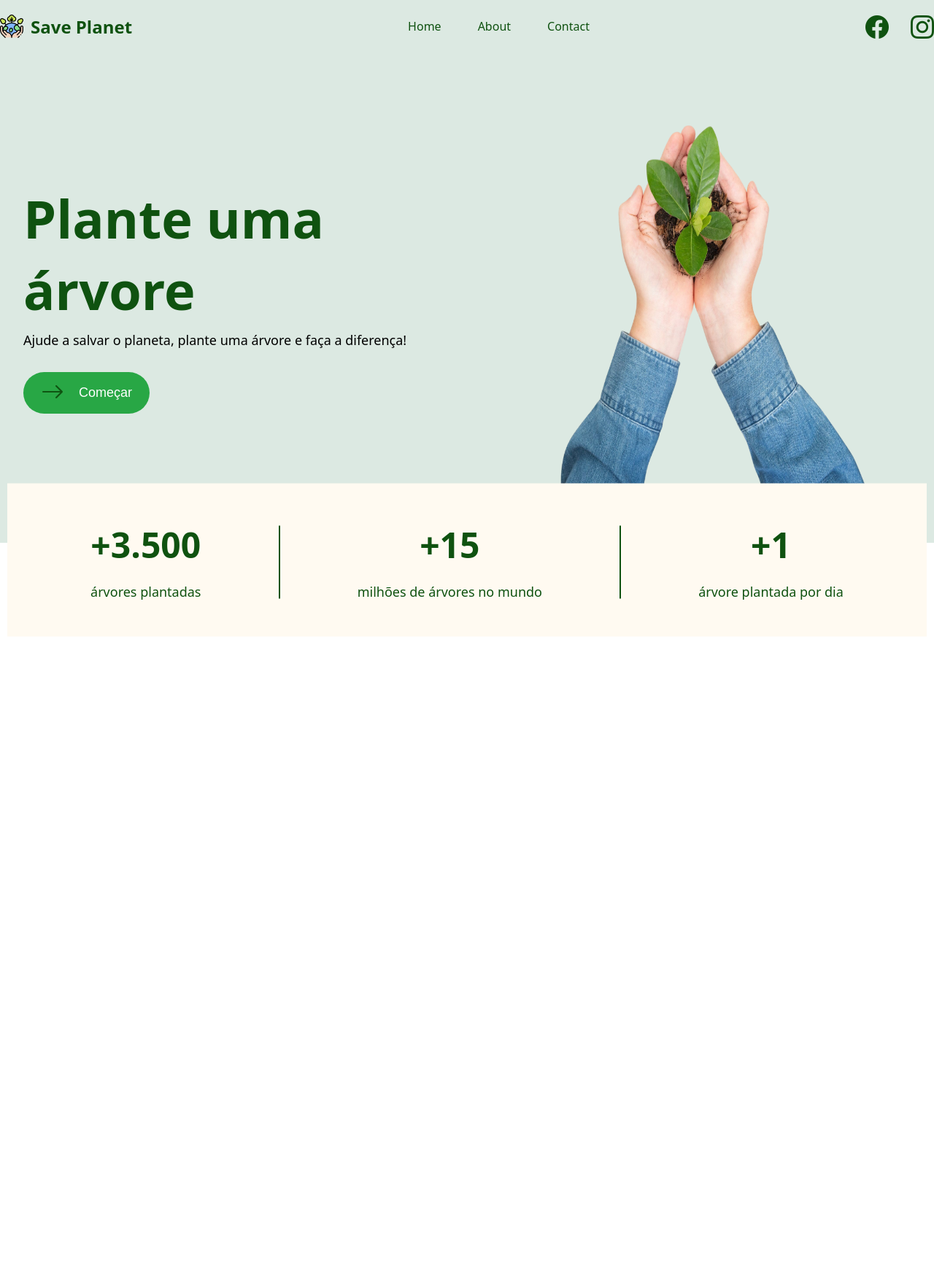
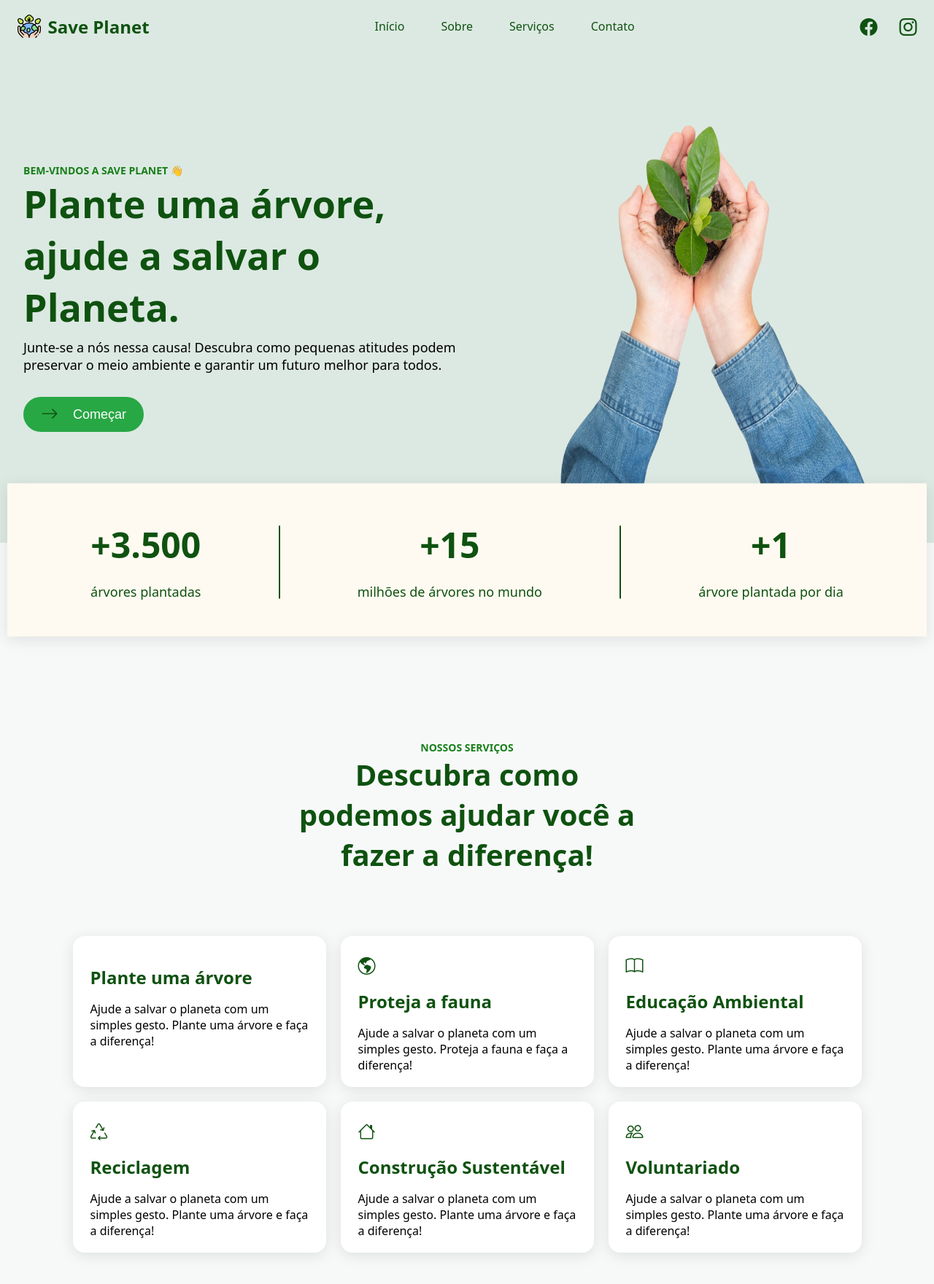
Before and after one commit to brunasilvaraujo/sustainable-nature, a React (Vite) app: page / in a window 1280 px wide. Shown: the top 1760 px of the page at 73% size. Before the commit the page ends 873 px from the top, so only its background shows below. Built offline with nearby package versions, Linux system fonts and the light colour scheme.

Commit message:
feat: Adiciona ServicesSection e alguns ajustes

```diff
--- a/src/App.css
+++ b/src/App.css
@@ -33,7 +33,7 @@ body {
   display: flex;
   align-items: center;
   justify-content: space-between;
-  width: 1333px;
+  width: 1233px;
   height: 72px;
 }
 
@@ -131,7 +131,7 @@ margin-bottom: -25px;
 .hero-content {
   display: flex;
   align-items: center;
-  max-width: 1333px;
+  max-width: 1233px;
   width: 100%;
   gap: 20px;
 }
@@ -140,8 +140,15 @@ margin-bottom: -25px;
   flex: 1;
 }
 
+.head-text{
+  font-size: 14px;
+  font-weight: bold;
+  text-transform: uppercase;
+  color: #177e18;
+}
+
 .hero-title {
-  font-size: 72px;
+  font-size: 52px;
   margin-bottom: 8px;
   color: #0f5210;
 }
@@ -177,7 +184,6 @@ margin-bottom: -25px;
 
 .hero-number {
   position: absolute;
-  content: "";
   height: 210px;
   width: 1260px;
   padding: 8px;
@@ -185,6 +191,7 @@ margin-bottom: -25px;
   left: 50%;
   transform: translate(-50%, 225%);
   background-color: #FFFAF1;
+  box-shadow: 0px 4px 20px rgba(0, 0, 0, 0.1);
   color: #0f5210;
   display: flex;
   justify-content: space-evenly;
@@ -238,3 +245,88 @@ margin-bottom: -25px;
   font-size: 18px;
   color: #0f5210;
 }
+
+/* Services */
+
+.services {
+  display: flex;
+  justify-content: center;
+  align-items: center;
+  height: 1082px;
+  background-color: #F7F9F9;
+}
+
+.services-container {
+  display: flex;
+  justify-content: center;
+  align-items: center;
+  flex-direction: column;
+  max-width: 1233px;
+  width: 100%;
+  gap: 20px;
+}
+
+.services-header {
+  display: flex;
+  justify-content: center;
+  align-items: center;
+  flex-direction: column;
+  width: 497px;
+}
+
+.services-text {
+  margin-top: 161px;
+  font-size: 14px;
+  font-weight: bold;
+  text-transform: uppercase;
+  color: #177e18;
+}
+
+.services-title {
+  font-size: 40px;
+  color: #0f5210;
+  font-weight: bold;
+  margin-bottom: 64px;
+  text-align: center;
+}
+
+.services-cards {
+  display: flex;
+  flex-wrap: wrap;
+  justify-content: center;
+  align-items: center;
+  gap: 20px;
+}
+
+.card {
+  background-color: #FFFFFF;
+  border-radius: 16px;
+  box-shadow: 0px 4px 20px rgba(0, 0, 0, 0.1);
+  padding: 24px;
+  width: 347px;
+  height: 207px;
+  transition: transform 0.3s ease, box-shadow 0.3s ease;
+}
+
+.card:hover {
+  transform: translateY(-10px);
+  box-shadow: 0px 8px 40px rgba(0, 0, 0, 0.1);
+}
+
+.bi {
+  font-size: 24px;
+  color: #0f5210;
+}
+
+.card-title {
+  font-size: 24px;
+  margin-top: 16px;
+  font-weight: bold;
+  color: #0f5210;
+}
+
+.card-description {
+  font-size: 16px;
+  font-weight: 400;
+  margin-top: 16px;
+}
--- a/src/App.jsx
+++ b/src/App.jsx
@@ -2,6 +2,7 @@ import 'bootstrap-icons/font/bootstrap-icons.css';
 import './App.css'
 import Header from './components/Header'
 import Hero from './components/HeroSection'
+import Services from './components/SevicesSection';
 
 function App() {
 
@@ -9,6 +10,7 @@ function App() {
     <div className="App">
       <Header />
       <Hero />
+      <Services />
     </div>
   )
 }
--- a/src/components/Header.jsx
+++ b/src/components/Header.jsx
@@ -11,13 +11,16 @@ function Header() {
                 </div>
                 <ul className="nav-list">
                     <Nav.Item>
-                        <li><Nav.Link href="/home" className='nav-link'>Home</Nav.Link></li>
+                        <li><Nav.Link href="/home" className='nav-link'>Início</Nav.Link></li>
                     </Nav.Item>
                     <Nav.Item>
-                        <li><Nav.Link href="/about" className='nav-link'>About</Nav.Link></li>
+                        <li><Nav.Link href="/about" className='nav-link'>Sobre</Nav.Link></li>
                     </Nav.Item>
                     <Nav.Item>
-                        <li><Nav.Link href="/contact" className='nav-link'>Contact</Nav.Link></li>
+                        <li><Nav.Link href="/services" className='nav-link'>Serviços</Nav.Link></li>
+                    </Nav.Item>
+                    <Nav.Item>
+                        <li><Nav.Link href="/contact" className='nav-link'>Contato</Nav.Link></li>
                     </Nav.Item>
                 </ul>
                 <span className="social-icons">
--- a/src/components/HeroSection.jsx
+++ b/src/components/HeroSection.jsx
@@ -3,8 +3,10 @@ function Hero() {
         <section className="hero">
             <div className="hero-content">
                 <div className="hero-text">
-                    <h1 className="hero-title">Plante uma árvore</h1>
-                    <p className="hero-description">Ajude a salvar o planeta, plante uma árvore e faça a diferença!</p>
+                    <p className="head-text">Bem-Vindos a Save Planet 👋</p>
+                    <h1 className="hero-title">Plante uma árvore, ajude a salvar o Planeta.</h1>
+                    <p className="hero-description">Junte-se a nós nessa causa!
+                        Descubra como pequenas atitudes podem preservar o meio ambiente e garantir um futuro melhor para todos.</p>
                     <button className="hero-button">
                         <i className="bi bi-arrow-right"></i>
                         <span>Começar</span>
--- /dev/null
+++ b/src/components/SevicesSection.jsx
@@ -0,0 +1,45 @@
+function Services () {
+    return (
+    <div className="services">
+        <section className="services-container">
+            <div className="services-header">
+                <h3 className="services-text">Nossos Serviços</h3>
+                <h2 className="services-title">Descubra como podemos ajudar você a fazer a diferença!</h2>
+            </div>
+            <div className="services-cards">
+                <div className="card">
+                    <i class="bi bi-leaf"></i>
+                    <h3 className="card-title">Plante uma árvore</h3>
+                    <p className="card-description">Ajude a salvar o planeta com um simples gesto. Plante uma árvore e faça a diferença!</p>
+                </div>
+                <div className="card">
+                    <i class="bi bi-globe-americas"></i>
+                    <h3 className="card-title">Proteja a fauna</h3>
+                    <p className="card-description">Ajude a salvar o planeta com um simples gesto. Proteja a fauna e faça a diferença!</p>
+                </div>
+                <div className="card">
+                    <i class="bi bi-book"></i>
+                    <h3 className="card-title">Educação Ambiental</h3>
+                    <p className="card-description">Ajude a salvar o planeta com um simples gesto. Plante uma árvore e faça a diferença!</p>
+                </div>
+                <div className="card">
+                    <i class="bi bi-recycle"></i>
+                    <h3 className="card-title">Reciclagem</h3>
+                    <p className="card-description">Ajude a salvar o planeta com um simples gesto. Plante uma árvore e faça a diferença!</p>
+                </div>
+                <div className="card">
+                    <i class="bi bi-house"></i>
+                    <h3 className="card-title">Construção Sustentável</h3>
+                    <p className="card-description">Ajude a salvar o planeta com um simples gesto. Plante uma árvore e faça a diferença!</p>
+                </div>
+                <div className="card">
+                    <i class="bi bi-people"></i>
+                    <h3 className="card-title">Voluntariado</h3>
+                    <p className="card-description">Ajude a salvar o planeta com um simples gesto. Plante uma árvore e faça a diferença!</p>
+                </div>
+            </div>
+        </section>
+    </div>
+    )
+}
+export default Services;
```
